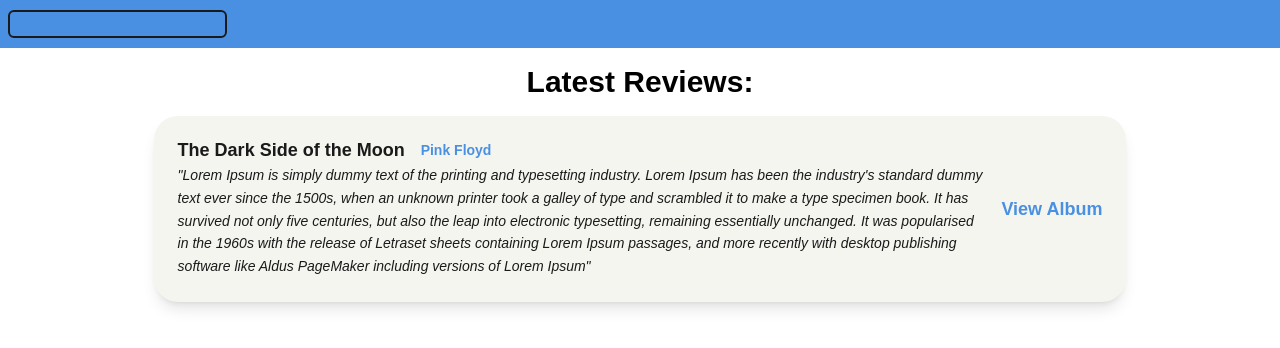
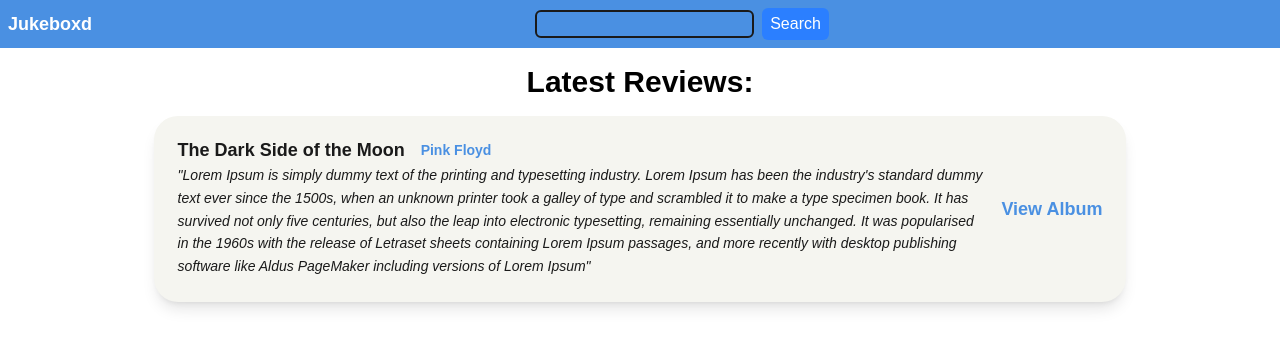
Before and after one commit to hwolong/jukeboxd, a Next.js app: page / in a window 1280 px wide. Shown: the top 348 px of the page. Built offline with nearby package versions, Linux system fonts and the light colour scheme.

Commit message:
finished search functions

```diff
--- a/app/components/Header.tsx
+++ b/app/components/Header.tsx
@@ -14,13 +14,18 @@ export default function Header() {
 
     return (
         <header className="h-12 w-full bg-(--color-main) flex items-center p-2">
-            <nav className="flex w-full items-center">
+            <div className="flex-grow">
+                <a className="text-lg font-bold text-white" href="/">Jukeboxd</a>
+            </div>
+            <div className="flex-grow">
+            <nav className="flex w-full items-center block">
                 <SearchBar submitHandler={searchBarHandler}></SearchBar>
                 <FlexSpace></FlexSpace>
                 {/* <div className="self-end">
                     {linksRight.map((x, idx) => <a key={idx} href={x[1]} className="mx-2">{x[0]}</a>)}
                 </div> */}
             </nav>
+            </div>
         </header>
     );
 }
--- a/app/components/SearchBar.tsx
+++ b/app/components/SearchBar.tsx
@@ -9,6 +9,7 @@ export default function SearchBar(props: SearchBarProps) {
     return (
         <form action="" onSubmit={props.submitHandler}>
             <input type="text" name="search" placeholder={props.hint || ""} className="border-2 border-(--color-dark) rounded-md px-1" />
+            <button onClick={() => window.location.href='/search/' + encodeURIComponent((document.querySelector('input[name="search"]') as HTMLInputElement).value)} type="submit" className="ml-2 px-2 py-1 bg-blue-500 text-white rounded-md hover:bg-blue-600 transition-colors duration-300">Search</button>
         </form>
     );
 }
```
